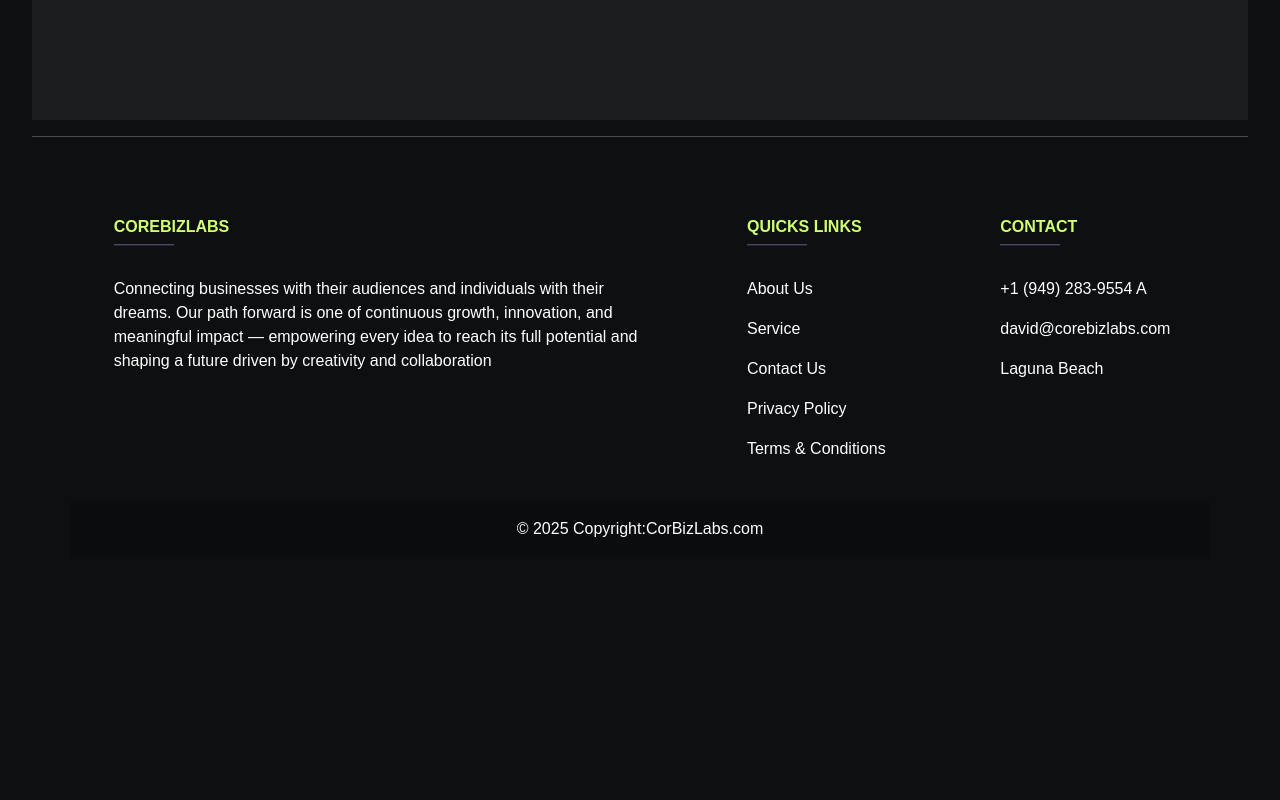
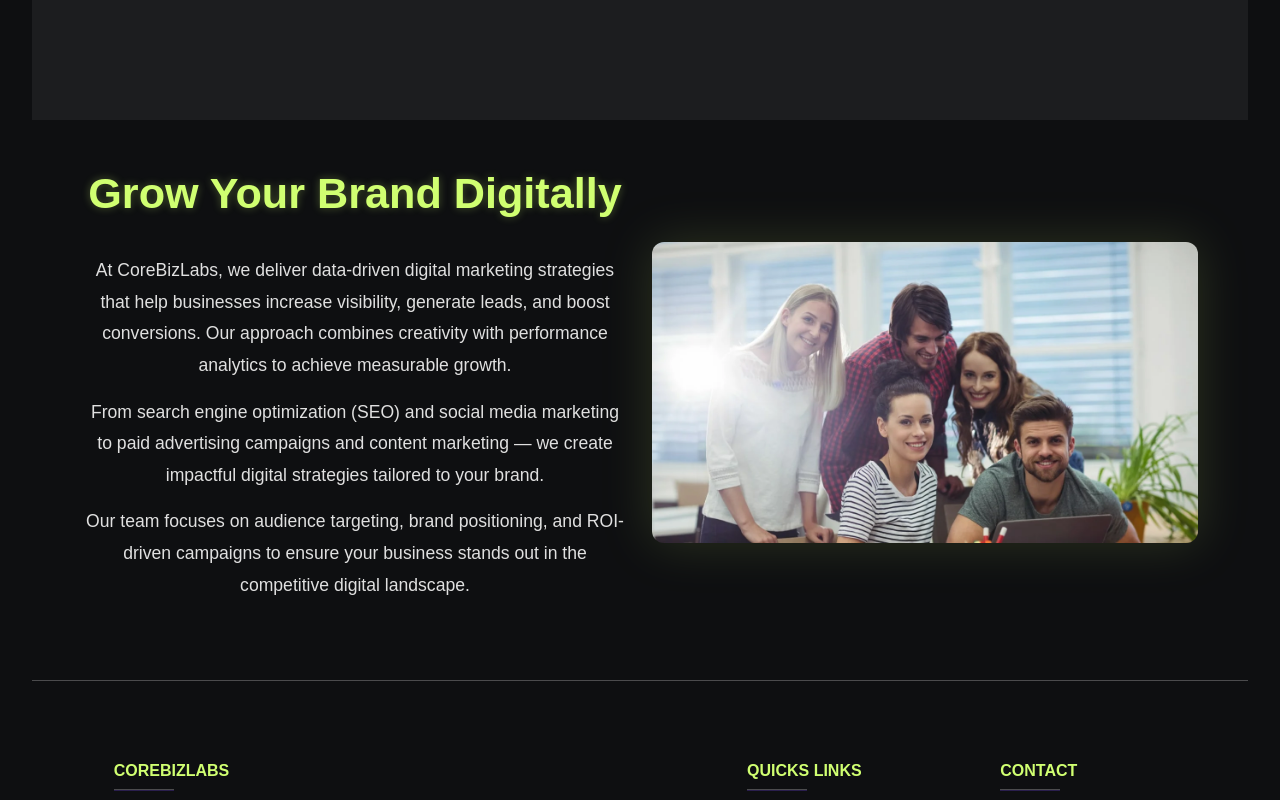
Before and after one commit to Zeeshanprojects/Corebizlabs, a React (Vite) app in the folder corebizlabs/: page /digitalmarketing in a window 1280 px wide. Shown: the part 420-1220 px from the top of the page. Before the commit the page ends 1009 px from the top, so only its background shows below. Built offline with nearby package versions, Linux system fonts and the light colour scheme; a web font is replaced by a local one.

Commit message:
updated-code

```diff
--- a/corebizlabs/src/Pages/DigitalMarketing.jsx
+++ b/corebizlabs/src/Pages/DigitalMarketing.jsx
@@ -1,13 +1,50 @@
-import React from 'react'
+import Images from "../assets/Images/Image";
 
 export default function DigitalMarketing() {
   return (
-<>
-   <div className="bg">
+    <>
+      {/* Hero Section */}
+      <div className="bg">
         <div className="capsule-border">
-          <h1>Digitl Marketing</h1>
+          <h1>Digital Marketing</h1>
         </div>
       </div>
-  </>
-  )
+
+      {/* Digital Marketing Content */}
+      <div className="our-story-section container py-5">
+        <div className="row align-items-center">
+          <div className="col-md-6">
+            <h2 className="section-title">Grow Your Brand Digitally</h2>
+
+            <p className="story-text">
+              At CoreBizLabs, we deliver data-driven digital marketing
+              strategies that help businesses increase visibility, generate
+              leads, and boost conversions. Our approach combines creativity
+              with performance analytics to achieve measurable growth.
+            </p>
+
+            <p className="story-text">
+              From search engine optimization (SEO) and social media marketing
+              to paid advertising campaigns and content marketing — we create
+              impactful digital strategies tailored to your brand.
+            </p>
+
+            <p className="story-text">
+              Our team focuses on audience targeting, brand positioning, and
+              ROI-driven campaigns to ensure your business stands out in the
+              competitive digital landscape.
+            </p>
+          </div>
+
+          <div className="col-md-6 text-center">
+            <img
+              src={Images.image4}
+              alt="Digital Marketing"
+              className="about-img"
+            />
+          </div>
+        </div>
+      </div>
+    </>
+  );
 }
```
